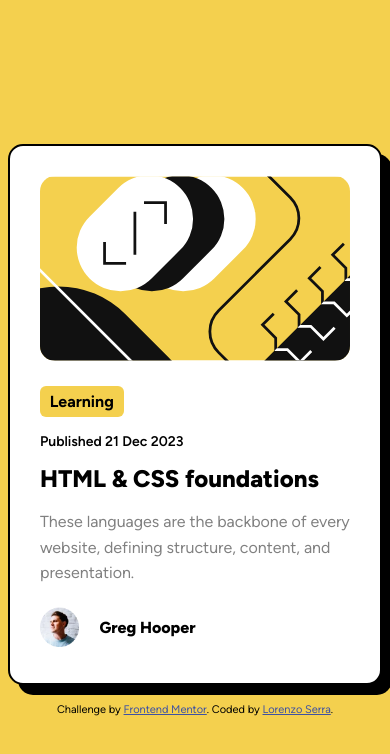
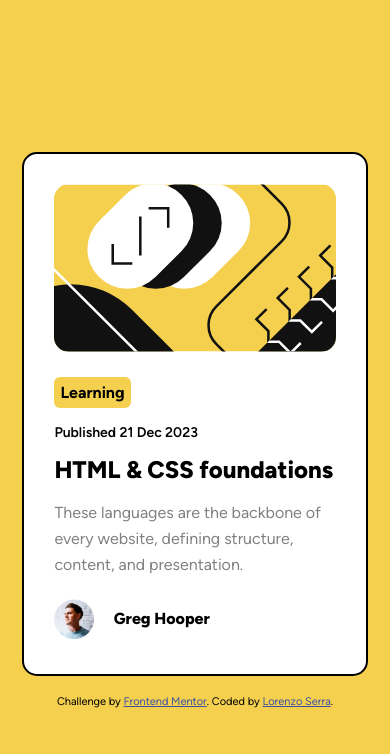
Before and after one commit to LorenzoSerra1/Blog-Card, a plain HTML site: page index.html in a window 390 px wide. In both pictures the pointer is over the element 195 px from the left and 414 px from the top of the page. Drawn offline with Linux system fonts and the light colour scheme.

Commit message:
adjustment to the hover and to the mobile  version

```diff
--- a/style.css
+++ b/style.css
@@ -33,13 +33,19 @@ body {
     padding: 30px;
     border-radius: 15px;
     border: 2px solid black;
-    box-shadow: 10px 10px black;
-    max-width: 320px;
+    box-shadow: 1rem 1rem black;
+    max-width: 290px;
     cursor: pointer;
-    -webkit-border-radius: 15px;
-    -moz-border-radius: 15px;
-    -ms-border-radius: 15px;
-    -o-border-radius: 15px;
+    margin: 0 0.9rem;
+}
+
+.container:hover {
+    transition: 0.2s ease-in-out;
+    box-shadow: 1.2 rem 1.2rem var(--color-black);
+    -webkit-transition: 0.2s ease-in-out;
+    -moz-transition: 0.2s ease-in-out;
+    -ms-transition: 0.2s ease-in-out;
+    -o-transition: 0.2s ease-in-out;
 }
 
 .main-img img{
@@ -79,6 +85,15 @@ body {
     margin: 0 auto;
 }
 
+.title:hover {
+    color: var(--Yellow);
+    transition: 0.2s ease;
+    -webkit-transition: 0.2s ease;
+    -moz-transition: 0.2s ease;
+    -ms-transition: 0.2s ease;
+    -o-transition: 0.2s ease;
+}
+
 .description{
     color: var(--Grey);
     font-size: 16px;
```
